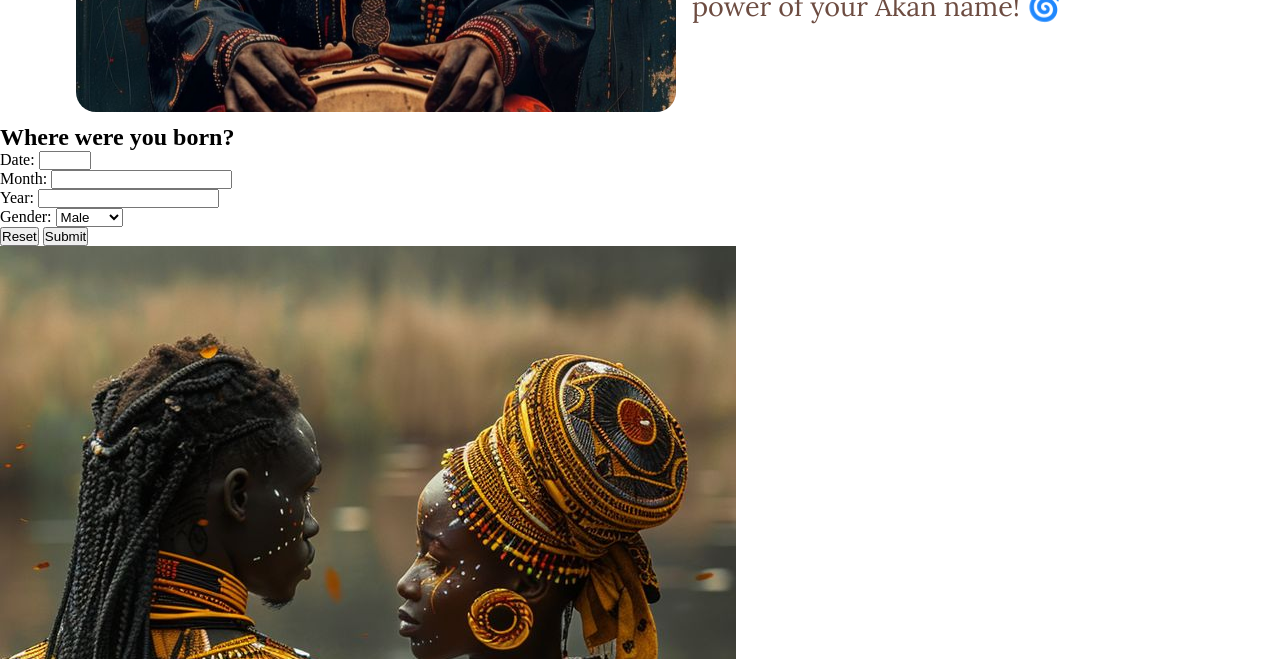
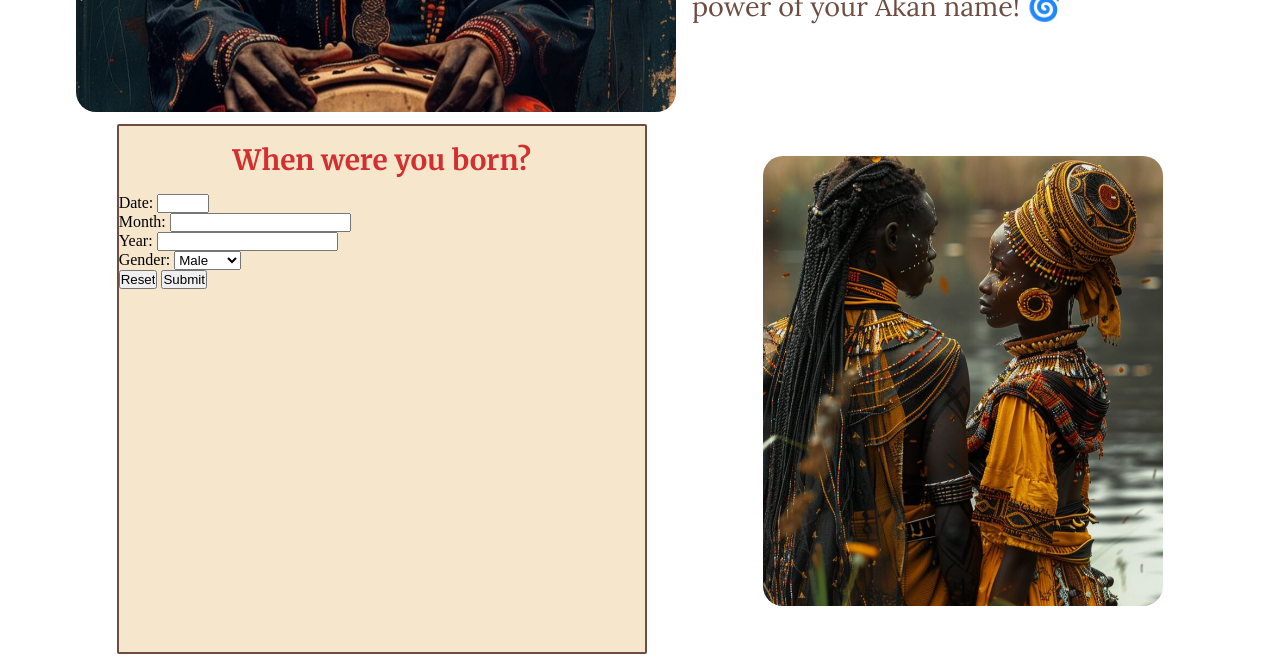
Before and after one commit to JeraldNyaga/akanProject, a plain HTML site: page index.html in a window 1280 px wide. Shown: the part 650-1309 px from the top of the page. Drawn offline with Linux system fonts and the light colour scheme.

Commit message:
Style form section

```diff
--- a/assets/css/styles.css
+++ b/assets/css/styles.css
@@ -58,6 +58,13 @@ h1{
     text-align: center;
     margin: 1rem 0;
 }
+h2{
+    font-family: Merriweather, sans-serif;
+    font-size: 28px;
+    text-align: center;
+    margin: 1rem 0;
+    color: #D32F2F;
+}
 .hero{
     display: flex;
     gap: 1rem;
@@ -78,7 +85,7 @@ h1{
     width: 40%;
     font-size: 27px;
 }
-#hero{
+#hero, #form{
     margin-bottom: 0.5rem;
 }
 footer{
@@ -118,3 +125,28 @@ footer ul{
 .reachMeSocials img{
     margin-top: 1rem;
 }
+
+.formBackground{
+    background-color: #F5E6CC;
+    height: 530px;
+    width: 530px;
+    border: 2px solid #6D4C41;
+    border-radius: 2px;
+}
+
+.formName{
+    display: flex;
+    justify-content: space-evenly;
+}
+
+.formDiv{
+    /* display: flex;
+    gap: 1rem; */
+}
+.formName img{
+    width: 400px;
+    height: 450px;
+    object-fit: cover;
+    border-radius: 20px;
+    margin-top: 2rem;
+}
--- a/index.html
+++ b/index.html
@@ -42,10 +42,10 @@
         </div>
     </section>
     <section id="form">
-        <div>
-            <h2>
-                Where were you born?
-            </h2>
+        <div class="formName">
+            <div class="formBackground">
+                <h2>When were you born?</h2>
+                <div class="formDiv">
                     <form action="">
                         <label for="date">Date:</label>
                         <input id="date" type="number" min="1" max="31" required> <br>
@@ -66,7 +66,11 @@
 
                         <input id="submitButton" type="submit" class="button" value="Submit">
                     </form>
-            <img src="./assets/images/bodyFormImage.jpeg" alt="Two African Lovers">
+                </div>
+        </div>
+        <div>
+            <img src="./assets/images/formImage.jpg" alt="Two African Lovers">
+        </div>
     </div>
         <div class="results">
             <p id="AkanName"></p>
```
Also changed, not shown: assets/images/bodyFormImage.jpeg (deleted), assets/images/formImage.jpg (added), assets/images/heroImage.jpeg (deleted). Lines whose indentation alone changed are shown as unchanged.
